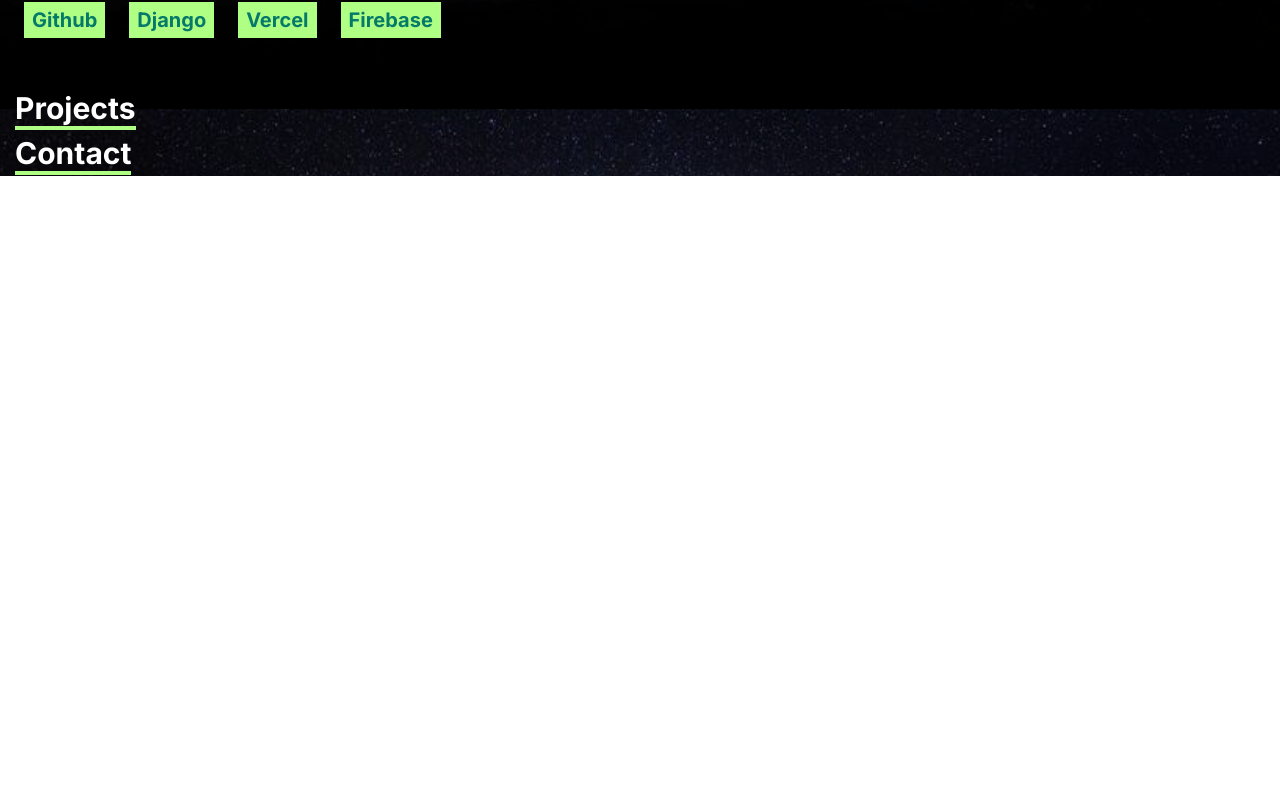
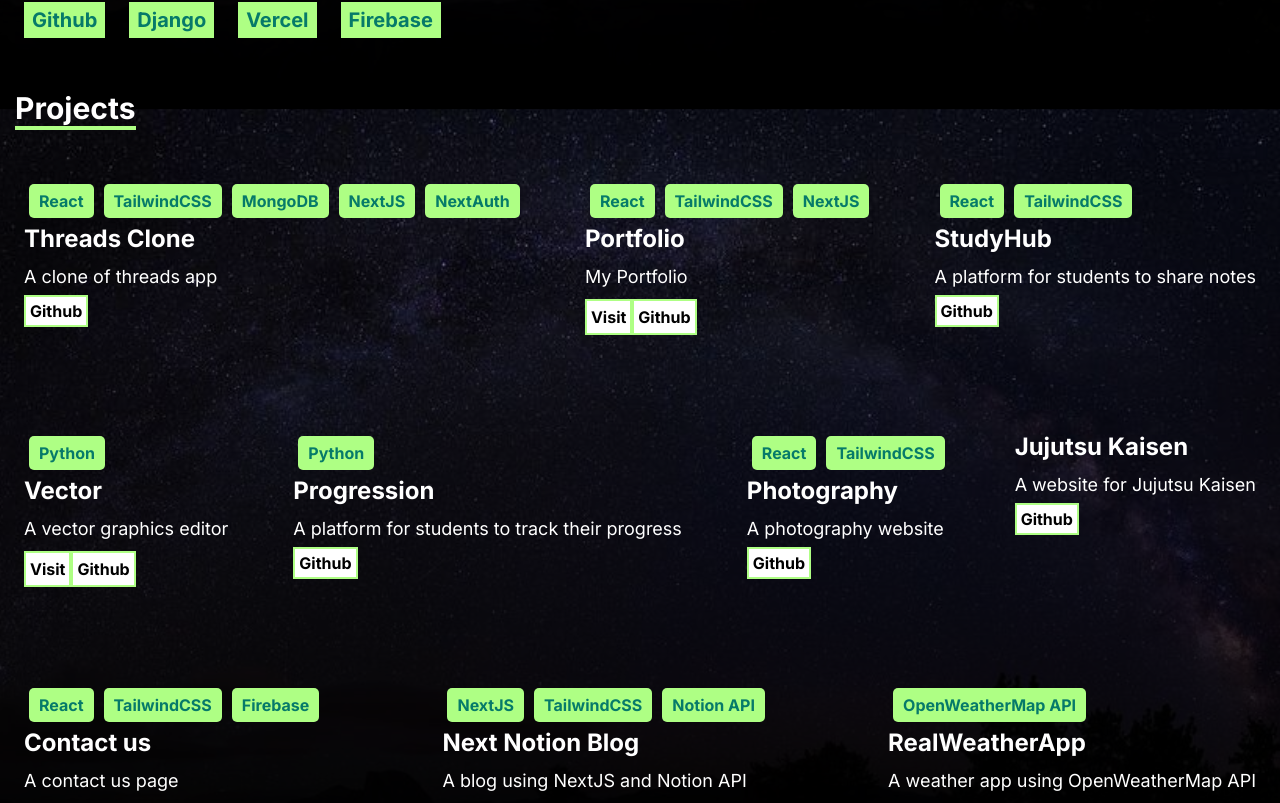
Before and after one commit to somanshubhardwaj/somanshubhardwaj, a Next.js app: page / in a window 1280 px wide. Shown: the part 1491-2294 px from the top of the page. Before the commit the page ends 1667 px from the top, so only its background shows below. Built offline with nearby package versions, Linux system fonts and the light colour scheme.

Commit message:
Update styles and add project cards to Projects component

```diff
--- a/src/app/globals.css
+++ b/src/app/globals.css
@@ -33,3 +33,10 @@
     color: var(--secondary);
 
 }
+.linkbtn{
+  background-color: white;
+  color: black;
+  padding: 4px;
+  font-weight: bold;
+  border: 2px solid var(--primary);
+}
--- a/src/app/page.jsx
+++ b/src/app/page.jsx
@@ -78,9 +78,166 @@
   );
 };
 const Projects = () => {
+  const Projects = [
+    {
+      name: "Threads Clone",
+      desc: "A clone of threads app",
+      link: "https://threads-clone.vercel.app/",
+      status: "Not Deployed",
+      tech: ["React", "TailwindCSS", "MongoDB", "NextJS", "NextAuth"],
+      stage: "Under Development",
+      github: "",
+      image: "",
+    },
+    {
+      name: "Portfolio",
+      desc: "My Portfolio",
+      link: "https://somanshu.vercel.app/",
+      status: "Deployed",
+      tech: ["React", "TailwindCSS", "NextJS"],
+      stage: "Completed",
+      github: "",
+      image: "",
+    },
+    {
+      name: "StudyHub",
+      desc: "A platform for students to share notes",
+      link: "",
+      status: " Deployed",
+      tech: ["React", "TailwindCSS"],
+      stage: "In Progress",
+      github: "",
+      image: "",
+    },
+    {
+      name: "Vector",
+      desc: "A vector graphics editor",
+      link: "",
+      status: "Not Deployed",
+      tech: ["Python"],
+      stage: "Completed",
+      github: "",
+      image: "",
+    },
+    {
+      name: "Progression",
+      desc: "A platform for students to track their progress",
+      link: "",
+      status: "Not Deployed",
+      tech: ["Python"],
+      stage: "completed",
+      github: "",
+      image: "",
+    },
+    {
+      name: "Photography",
+      desc: "A photography website",
+      link: "",
+      status: "Deployed",
+      tech: ["React", "TailwindCSS"],
+      stage: "In Progress",
+      github: "",
+      image: "",
+    },
+    {
+      name: "Jujutsu Kaisen",
+      desc: "A website for Jujutsu Kaisen",
+      link: "",
+      status: "Deployed",
+      tech: [],
+      stage: "completed",
+      github: "",
+      image: "",
+    },
+    {
+      name: "Contact us",
+      desc: "A contact us page",
+      link: "",
+      status: "Deployed",
+      tech: ["React", "TailwindCSS", "Firebase"],
+      stage: "Completed",
+      github: "",
+      image: "",
+    },
+    {
+      name: "Next Notion Blog",
+      desc: "A blog using NextJS and Notion API",
+      link: "",
+      status: "Deployed",
+      tech: ["NextJS", "TailwindCSS", "Notion API"],
+      stage: "Completed",
+      github: "",
+      image: "",
+    },
+    {
+      name: "RealWeatherApp",
+      desc: "A weather app using OpenWeatherMap API",
+      link: "",
+      status: "Deployed",
+      tech: ["OpenWeatherMap API"],
+      stage: "Completed",
+      github: "",
+      image: "",
+    },
+    {
+      name: "News App",
+      desc: "A news app using NewsAPI",
+      link: "",
+      status: "Deployed",
+      tech: ["NextJS", "TailwindCSS", "NewsAPI"],
+      stage: "Completed",
+      github: "",
+      image: "",
+    },
+    {
+      name: "Assistant",
+      desc: "A voice assistant using Alan AI",
+      link: "",
+      status: "Deployed",
+      tech: ["Python"],
+      stage: "Completed",
+      github: "",
+      image: "",
+    },
+  ];
   return (
     <div>
       <span className="titleblock ">Projects</span>
+      <div className="">
+        <div className="projects flex flex-wrap justify-between">
+          {Projects.map((project, index) => (
+            <div key={index} className="project p-6 my-6 w-max">
+              <div className="flex  flex-wrap">
+                {project.tech.map((tech, index) => (
+                  <div key={index} className="  font-bold  socialbtn">
+                    {tech}
+                  </div>
+                ))}
+              </div>
+              <h1 className="text-2xl font-bold">{project.name}</h1>
+              <p className="text-lg my-2 text-justify">{project.desc}</p>
+
+              {project.stage === "Completed" ? (
+                <div className="flex  justify-stretch">
+                  <a href={project.link} className="linkbtn">
+                    Visit
+                  </a>
+
+                  <a href={project.github} className="linkbtn">
+                    Github
+                  </a>
+                </div>
+              ) : (
+                <div>
+                  <a href={project.github} className="linkbtn">
+                    Github
+                  </a>
+                </div>
+              )}
+            </div>
+          ))}
+        </div>
+      </div>
     </div>
   );
 };
```
